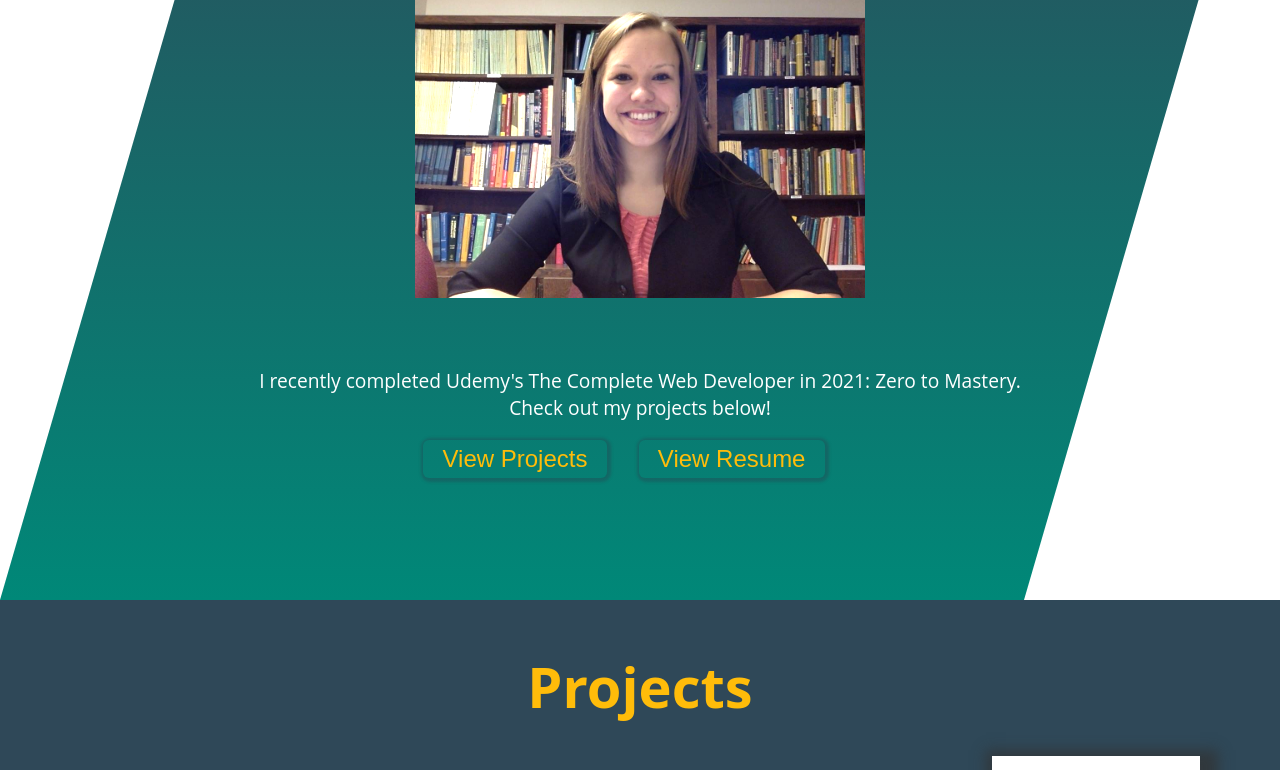
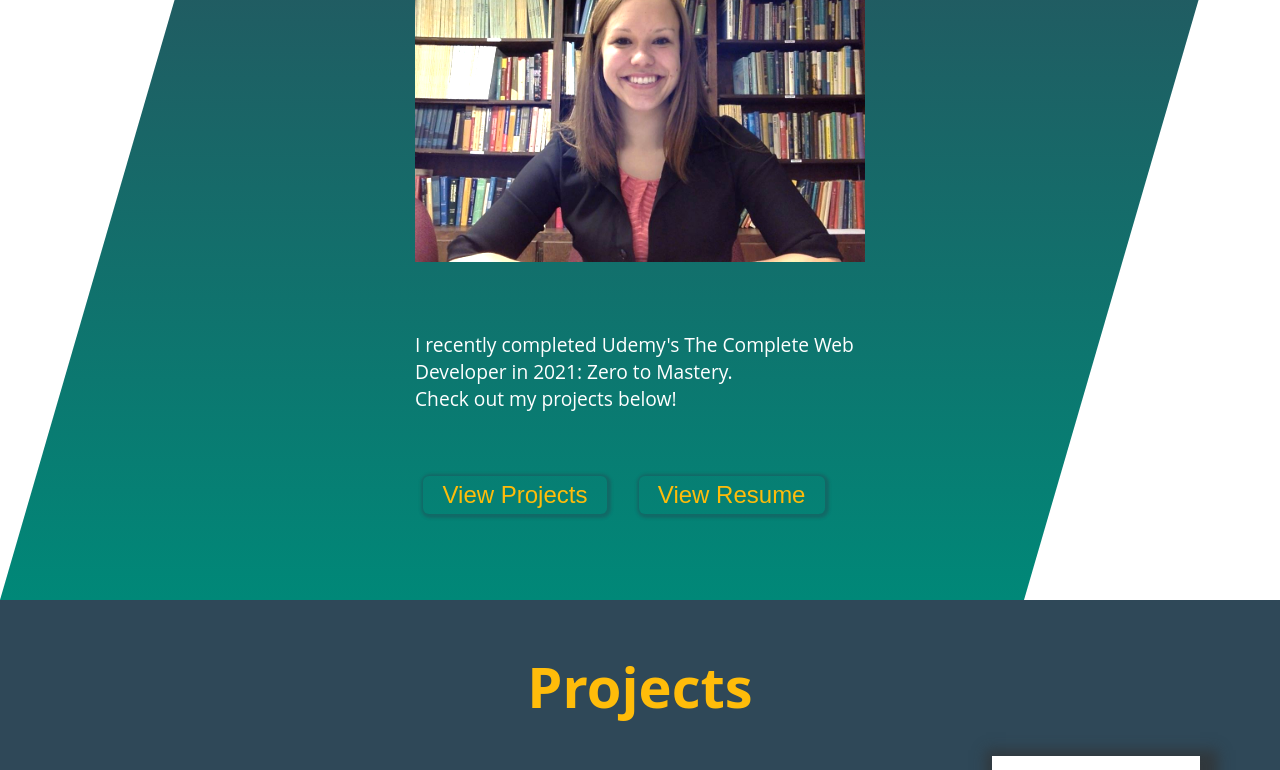
Before and after one commit to tabbathacrouch/Portfolio, a React (Create React App) app: page / in a window 1280 px wide. Shown: the part 1080-1850 px from the top of the page. Built offline with nearby package versions, Linux system fonts and the light colour scheme.

Commit message:
adjusted width of about me section text, changed favicon.ico, and added meta tags with description and keywords

```diff
--- a/public/index.html
+++ b/public/index.html
@@ -3,6 +3,9 @@
 
 <head>
   <meta charset="utf-8" />
+  <meta name="description" content="JavaScript softare developer">
+  <meta name="keyword" content="portfolio, javascript, developer, react, full-stack">
+  <link rel="shortcut icon" href="./assets/favicon.ico" type="image/x-icon" />
   <title>Tabbatha Crouch | Developer</title>
 </head>
 
--- a/src/components/About/About.css
+++ b/src/components/About/About.css
@@ -8,7 +8,6 @@
   flex-direction: column;
   align-items: center;
   justify-content: center;
-  text-align: center;
 }
 
 .section-title {
@@ -28,9 +27,11 @@
   font-size: 1.2rem;
   margin: 2rem;
   color: #fff;
+  max-width: 450px;
 }
 
 .buttons {
+  margin-top: 4rem;
   display: flex;
   justify-content: center;
 }
```
Also changed, not shown: 1 other file (tests, documents, lock files or other folders).
